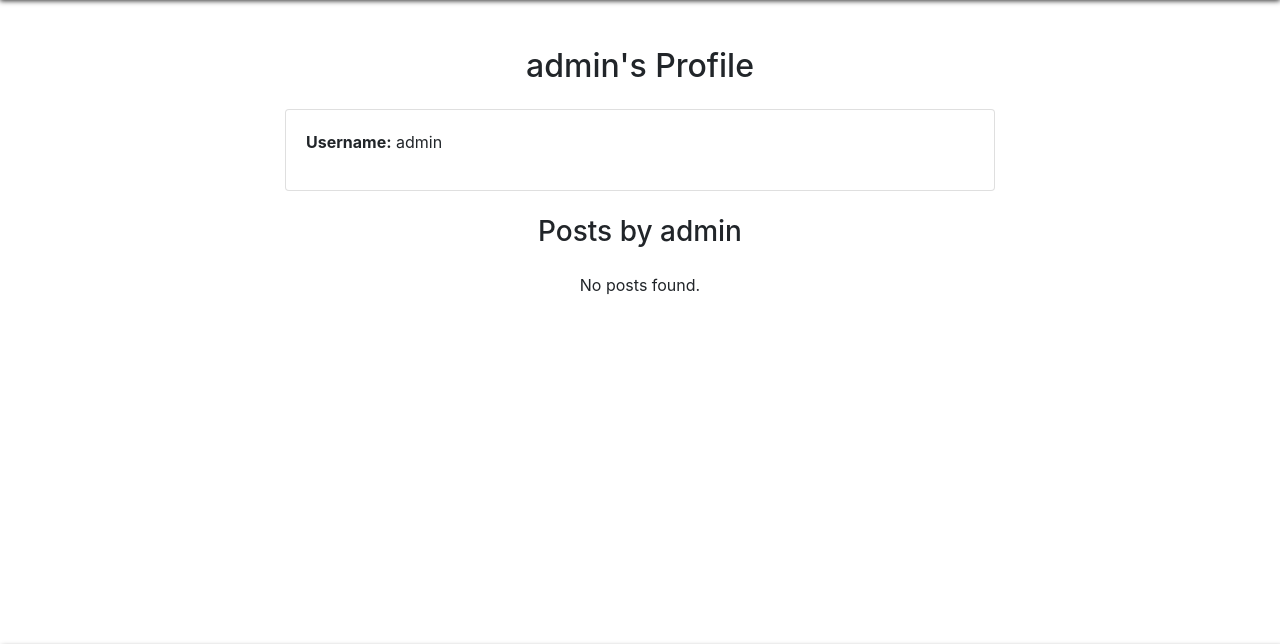
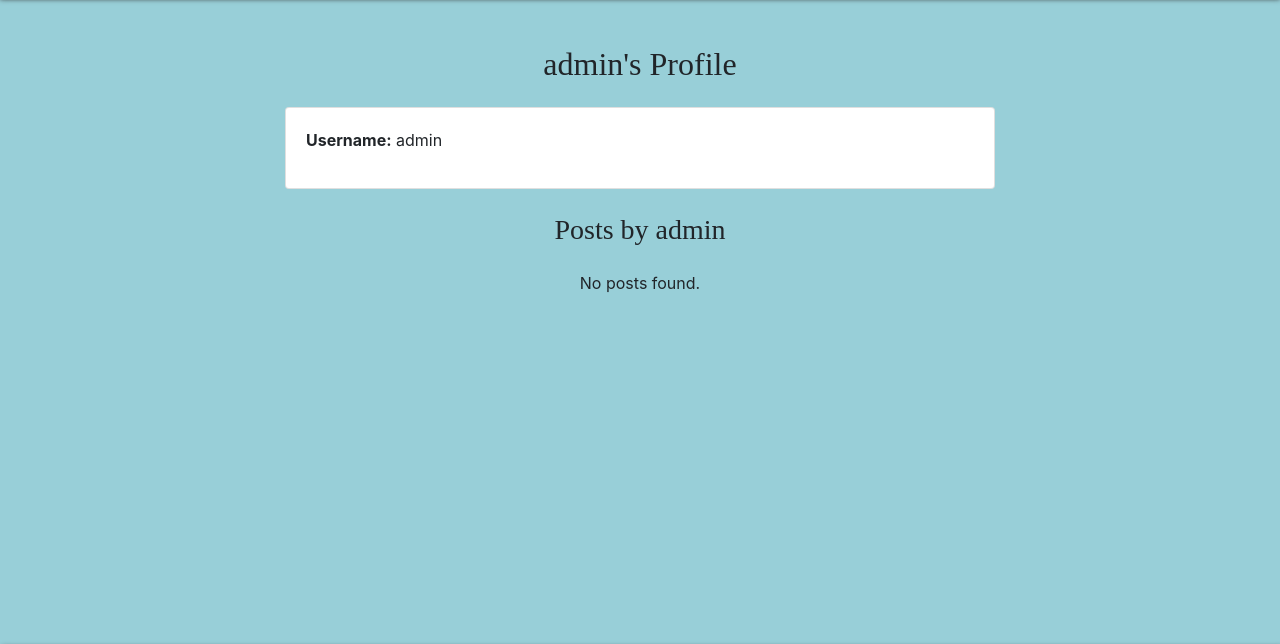
Before and after one commit to haynako0/itec_106_finals, a PHP site: page /user_page.php in a window 1280 px wide. Shown: the part 83-727 px from the top of the page. Run offline with PHP 8.4, Linux system fonts and the light colour scheme; a user stored in the database is signed in; data comes from the database, SQL or seed files in the repository; data that the repository does not hold is empty; some libraries are stand-ins or nearby versions; some web fonts are replaced.

Commit message:
design changes

```diff
--- a/about_us.php
+++ b/about_us.php
@@ -16,10 +16,10 @@
     include 'templates/header.php';
     ?>
 
-    <div class="container mt-5">
+    <div class="container mt-5 mb-5">
         <div class="row">
             <div class="col-md-8 offset-md-2">
-                <div class="card">
+                <div id="about" class="card">
                     <div class="card-body text-center">
                         <h2 class="card-title display-4 mb-4"><strong>About Us</strong></h2>
                     </div>
--- a/create_post.php
+++ b/create_post.php
@@ -3,7 +3,7 @@
 <head>
     <meta charset="UTF-8">
     <meta name="viewport" content="width=device-width, initial-scale=1.0">
-    <title>Gacha Garden</title>
+    <title>Create Post</title>
     <link rel="icon" href="img/white_girl_save_me.ico">
     <link href="https://stackpath.bootstrapcdn.com/bootstrap/4.5.2/css/bootstrap.min.css" rel="stylesheet">
     <link rel="stylesheet" type="text/css" href="css/styles.css">
@@ -55,8 +55,8 @@
     $result_post_flairs = $conn->query($sql_post_flairs);
     ?>
 
-    <div class="container mt-5">
-        <h2 id="txt3">Create Post</h2>
+    <div class="container mt-5 mb-5">
+        <h1 id="txt3">Create Post</h1>
 
         <form id="create_post" method="POST" action="">
             <div class="form-group">
--- a/css/styles.css
+++ b/css/styles.css
@@ -170,3 +170,7 @@ body {
     background-color: #214663;
     color: white;
 }
+
+#about{
+    font-family: g2;
+}
--- a/login.php
+++ b/login.php
@@ -3,7 +3,7 @@
 <head>
     <meta charset="UTF-8">
     <meta name="viewport" content="width=device-width, initial-scale=1.0">
-    <title>Gacha Garden</title>
+    <title>Login</title>
     <link rel="icon" href="img/white_girl_save_me.ico">
     <link href="https://stackpath.bootstrapcdn.com/bootstrap/4.5.2/css/bootstrap.min.css" rel="stylesheet">
     <link rel="stylesheet" type="text/css" href="css/styles.css">
--- a/user_page.php
+++ b/user_page.php
@@ -1,3 +1,15 @@
+<!DOCTYPE html>
+<html lang="en">
+<head>
+    <meta charset="UTF-8">
+    <meta name="viewport" content="width=device-width, initial-scale=1.0">
+    <title>User Profile</title>
+    <link rel="icon" href="img/white_girl_save_me.ico">
+    <link href="https://stackpath.bootstrapcdn.com/bootstrap/4.5.2/css/bootstrap.min.css" rel="stylesheet">
+    <link rel="stylesheet" type="text/css" href="css/styles.css">
+    <link rel="stylesheet" href="https://cdn.jsdelivr.net/npm/bootstrap-icons@1.11.3/font/bootstrap-icons.min.css">
+</head>
+<body>
     <?php
     session_start();
     include 'includes/db.php';
@@ -26,28 +38,19 @@ if (isset($_SESSION['username'])) {
     }
     ?>
 
-<!DOCTYPE html>
-<html lang="en">
-<head>
-    <meta charset="UTF-8">
-    <meta name="viewport" content="width=device-width, initial-scale=1.0">
-    <title>User Profile: <?php echo htmlspecialchars($username); ?></title>
-    <link rel="stylesheet" href="https://stackpath.bootstrapcdn.com/bootstrap/4.5.2/css/bootstrap.min.css">
-</head>
-<body>
     <div class="container mt-5">
         <div class="row">
             <div class="col-md-8 offset-md-2">
-                <h2 class="text-center mb-4"><?php echo htmlspecialchars($username); ?>'s Profile</h2>
+                <h2 id="txt" class="text-center mb-4"><?php echo htmlspecialchars($username); ?>'s Profile</h2>
                 <div class="card mb-4">
                     <div class="card-body">
                         <p><strong>Username:</strong> <?php echo htmlspecialchars($username); ?></p>
                     </div>
                 </div>
-                <h3 class="text-center mb-4">Posts by <?php echo htmlspecialchars($username); ?></h3>
+                <h3 id="txt" class="text-center mb-4">Posts by <?php echo htmlspecialchars($username); ?></h3>
                 <?php if ($result_posts->num_rows > 0): ?>
                     <?php while ($post = $result_posts->fetch_assoc()): ?>
-                        <div class="card mb-3">
+                        <div id="content_card" class="card mb-3">
                             <div class="card-body">
                                 <h5 class="card-title"><?php echo htmlspecialchars($post['title']); ?></h5>
                                 <p class="card-text"><?php echo nl2br(htmlspecialchars($post['content'])); ?></p>
```
Also changed, not shown: moderator_panel.php (+18 -4 lines). Lines whose indentation alone changed are shown as unchanged.
